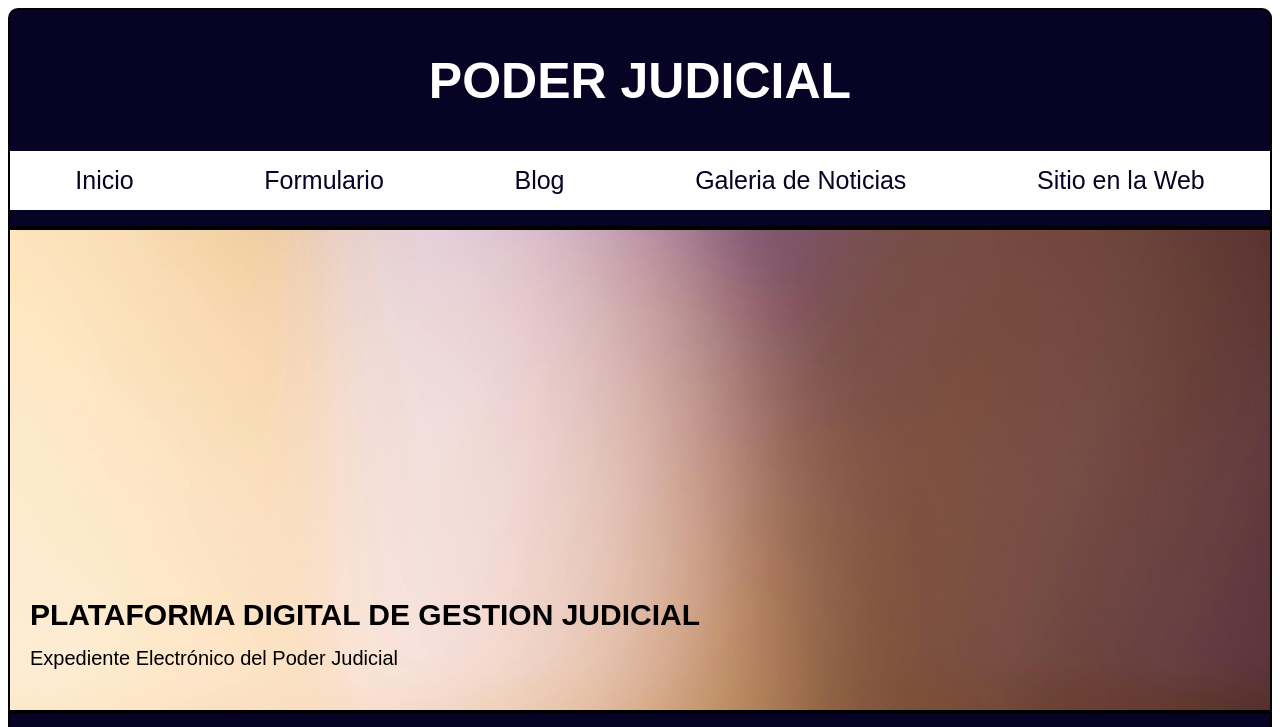
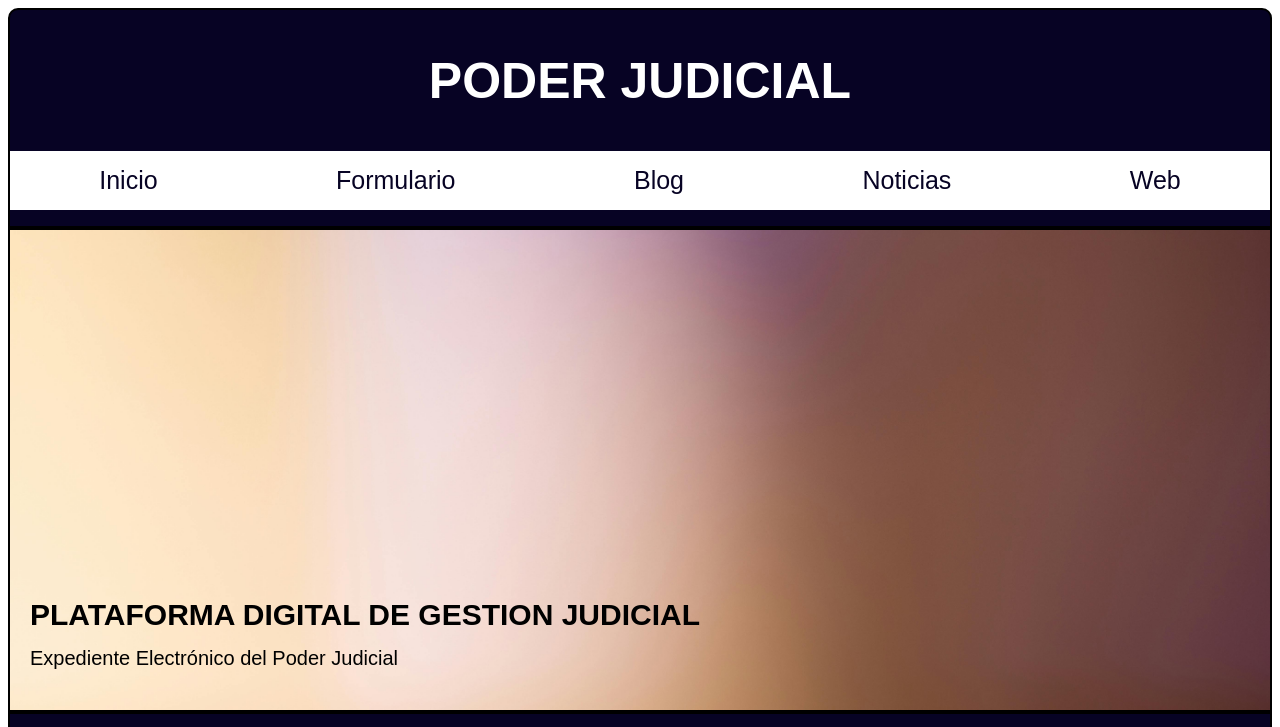
Before and after one commit to jochfernandez/psw-tp1, a plain HTML site: page index.html in a window 1280 px wide. Shown: the top 727 px of the page. Drawn offline with Linux system fonts and the light colour scheme.

Commit message:
Mejorando el aspecto estetico

```diff
--- a/css/estilo.css
+++ b/css/estilo.css
@@ -43,17 +43,48 @@ nav {
 
 nav ul {
     display: flex;
-    justify-content: space-between;
+    align-items: stretch;
+    justify-content: center;
     width: 100%;
     padding: 0;
     list-style: none;
 }
 
+@media (min-width: 768px) {
+    nav ul {
+        display: flex;
+        align-items: stretch;
+    }
+
+    nav ul li {
+        flex-grow: 1;
+        display: flex;
+        flex-direction: column;
+        justify-content: center;
+    }
+}
+
+@media (max-width: 767px) {
+    nav ul {
+        display: block;
+    }
+
+    nav ul li {
+        display: block;
+        width: 100%;
+    }
+}
+
+
 nav ul li{
+    min-height: 50px;
+    align-items: center;
     flex-grow: 1;
     text-align: center;
     background: #ffffff;
-    display: inline-block;
+    display: flex;
+    flex-direction: column;
+    justify-content: center;
     padding: 0;
     height: 100%;
     transition: background-color 0.3s ease;
--- a/index.html
+++ b/index.html
@@ -15,8 +15,8 @@
             <li><a href="index.html">Inicio</a></li>
             <li><a href="formulario.html">Formulario</a></li>
             <li><a href="blog.html">Blog</a></li>
-            <li><a href="noticias.html">Galeria de Noticias</a></li>
-            <li><a href="https://jochfernandez.github.io/psw-tp1/index.html"> Sitio en la Web</a></li>
+            <li><a href="noticias.html">Noticias</a></li>
+            <li><a href="https://jochfernandez.github.io/psw-tp1/index.html">Web</a></li>
         </ul>
     </nav>
     <section>
```
Also changed, not shown: blog.html (+2 -2 lines), formulario.html (+2 -2 lines), noticias.html (+2 -2 lines).
